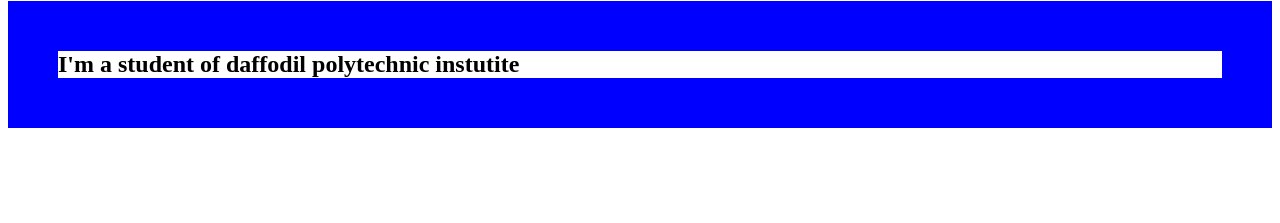
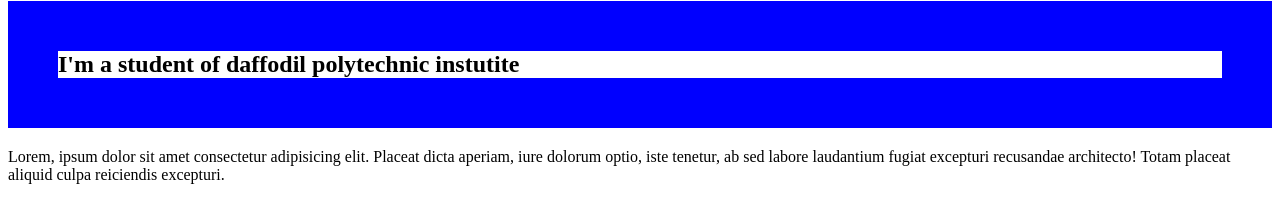
Before and after one commit to mdmehedihasan40031/my-second-repo, a plain HTML site: page index.html in a window 1280 px wide. Shown: the part 79-302 px from the top of the page. Drawn offline with Linux system fonts and the light colour scheme.

Commit message:
paragraph added

```diff
--- a/index.html
+++ b/index.html
@@ -10,5 +10,6 @@
 <body>
     <h1>Jhankar Mahbub vaiya is my boss</h1>
     <h2> I'm a student of daffodil polytechnic instutite </h2>
+    <p>Lorem, ipsum dolor sit amet consectetur adipisicing elit. Placeat dicta aperiam, iure dolorum optio, iste tenetur, ab sed labore laudantium fugiat excepturi recusandae architecto! Totam placeat aliquid culpa reiciendis excepturi.</p>
 </body>
 </html>
```
